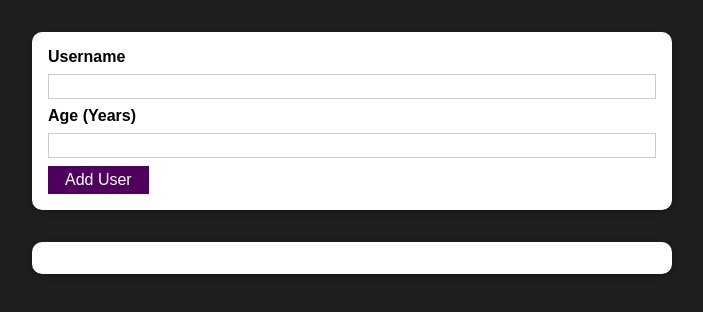
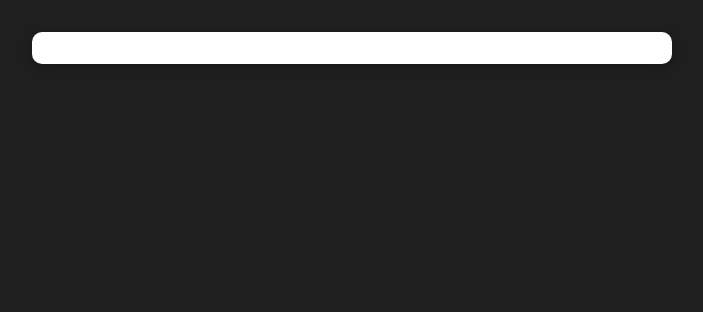
Before and after one commit to juserh/react-userinfo-prj, a React (Create React App) app: page / in a window 1280 px wide. Shown: the top 312 px of the page, without its empty margins (288-991 px from the left). Built offline with nearby package versions, Linux system fonts and the light colour scheme.

Commit message:
div soup 해결을 위한 Wrapper 컴포넌트 생성

```diff
--- /dev/null
+++ b/src/components/Helpers/Wrapper.js
@@ -0,0 +1,5 @@
+const Wrapper = (props) => {
+  return props.childeren;
+};
+
+export default Wrapper;
--- a/src/components/Users/AddUser.js
+++ b/src/components/Users/AddUser.js
@@ -3,6 +3,7 @@ import Card from "../UI/Card";
 import classes from "./AddUser.module.css";
 import Button from "../UI/Button";
 import ErrorModal from "../UI/ErrorModal";
+import Wrapper from "../Helpers/Wrapper";
 
 const AddUser = (props) => {
   const [enteredUsername, setEnteredUsername] = useState("");
@@ -44,7 +45,7 @@ const AddUser = (props) => {
   };
 
   return (
-    <div>
+    <Wrapper>
       {error && (
         <ErrorModal
           title={error.title}
@@ -71,7 +72,7 @@ const AddUser = (props) => {
           <Button type="submit">Add User</Button>
         </form>
       </Card>
-    </div>
+    </Wrapper>
   );
 };
 
```
